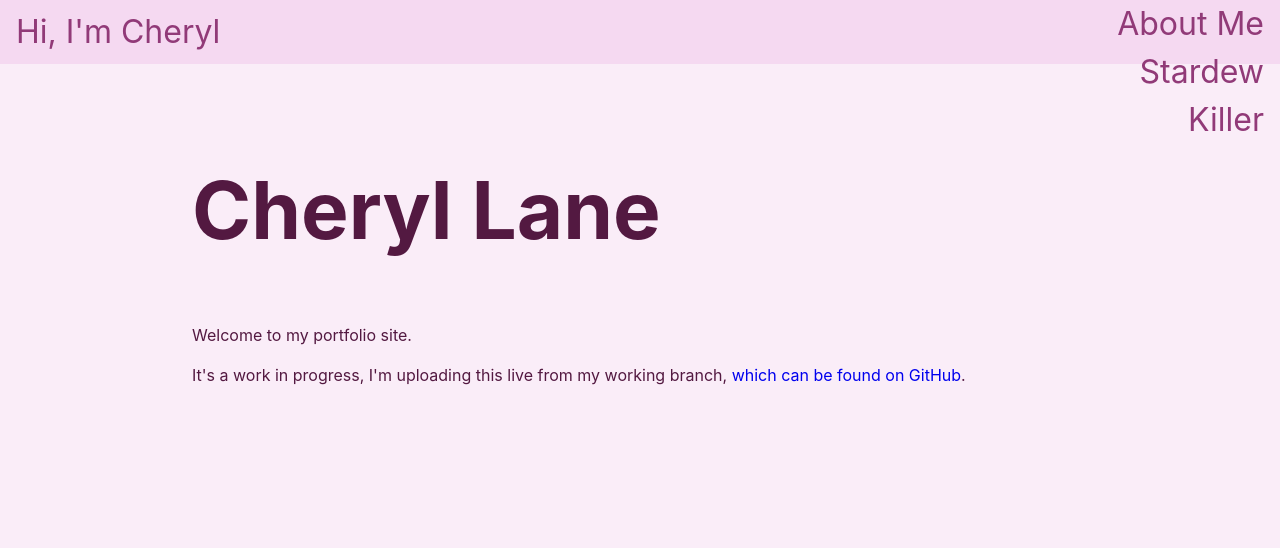
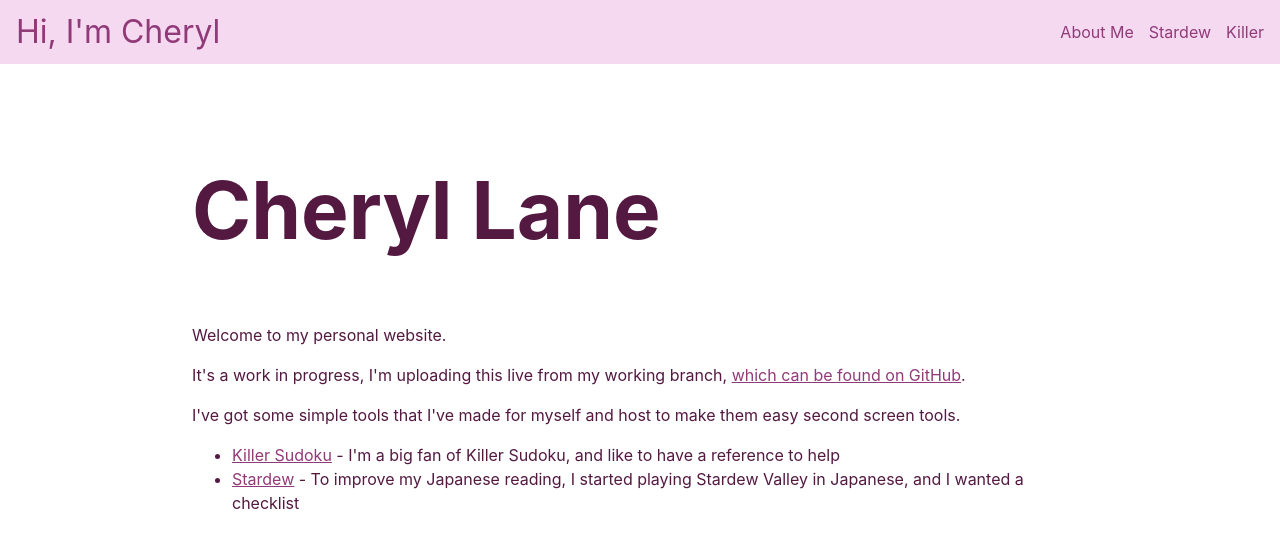
Before and after one commit to cheryllane/personal-site, a React (Vite) app: page / in a window 1280 px wide. Shown: the top 548 px of the page. Built offline with nearby package versions, Linux system fonts and the light colour scheme.

Commit message:
add more detail to homepage

```diff
--- a/src/index.css
+++ b/src/index.css
@@ -40,7 +40,7 @@
 
     color-scheme: light dark;
     color: var(--primary-content);
-    background-color: var(--primary-main);
+    background-color: white;
 
     font-synthesis: none;
     text-rendering: optimizeLegibility;
@@ -55,7 +55,6 @@
     text-align: left;
 }
 
-h1 {
-    font-size: 5em;
-    line-height: 1.1;
+a {
+    color: var(--secondary-content);
 }
--- a/src/molecules/Header.css
+++ b/src/molecules/Header.css
@@ -61,6 +61,15 @@
     }
 
     .banner .menu {
-        display: block;
+        display: flex;
+        column-gap: 15px;
+        line-height: 2em;
+        font-size: medium;
+        align-content: center;
+        height: 100%;
+    }
+
+    .banner .menu a {
+        align-content: center;
     }
 }
--- a/src/pages/Home.css
+++ b/src/pages/Home.css
@@ -1,3 +1,4 @@
-a {
-    text-decoration: none;
+h1 {
+    font-size: 5em;
+    line-height: 1.1;
 }
--- a/src/pages/Home.tsx
+++ b/src/pages/Home.tsx
@@ -8,7 +8,8 @@ function Home() {
                     <h1>Cheryl Lane</h1>
                 </div>
                 <div className="card-text">
-                    <p>Welcome to my portfolio site.</p>
+                    <p>Welcome to my personal website.</p>
+                    <p></p>
                     <p>
                         It's a work in progress, I'm uploading this live from my
                         working branch,{" "}
@@ -17,6 +18,22 @@ function Home() {
                         </a>
                         .
                     </p>
+                    <p>
+                        I've got some simple tools that I've made for myself and
+                        host to make them easy second screen tools.
+                    </p>
+                    <ul>
+                        <li>
+                            <a href="/killer">Killer Sudoku</a> - I'm a big fan
+                            of Killer Sudoku, and like to have a reference to
+                            help
+                        </li>
+                        <li>
+                            <a href="/stardew">Stardew</a> - To improve my
+                            Japanese reading, I started playing Stardew Valley
+                            in Japanese, and I wanted a checklist
+                        </li>
+                    </ul>
                 </div>
             </div>
         </>
```
